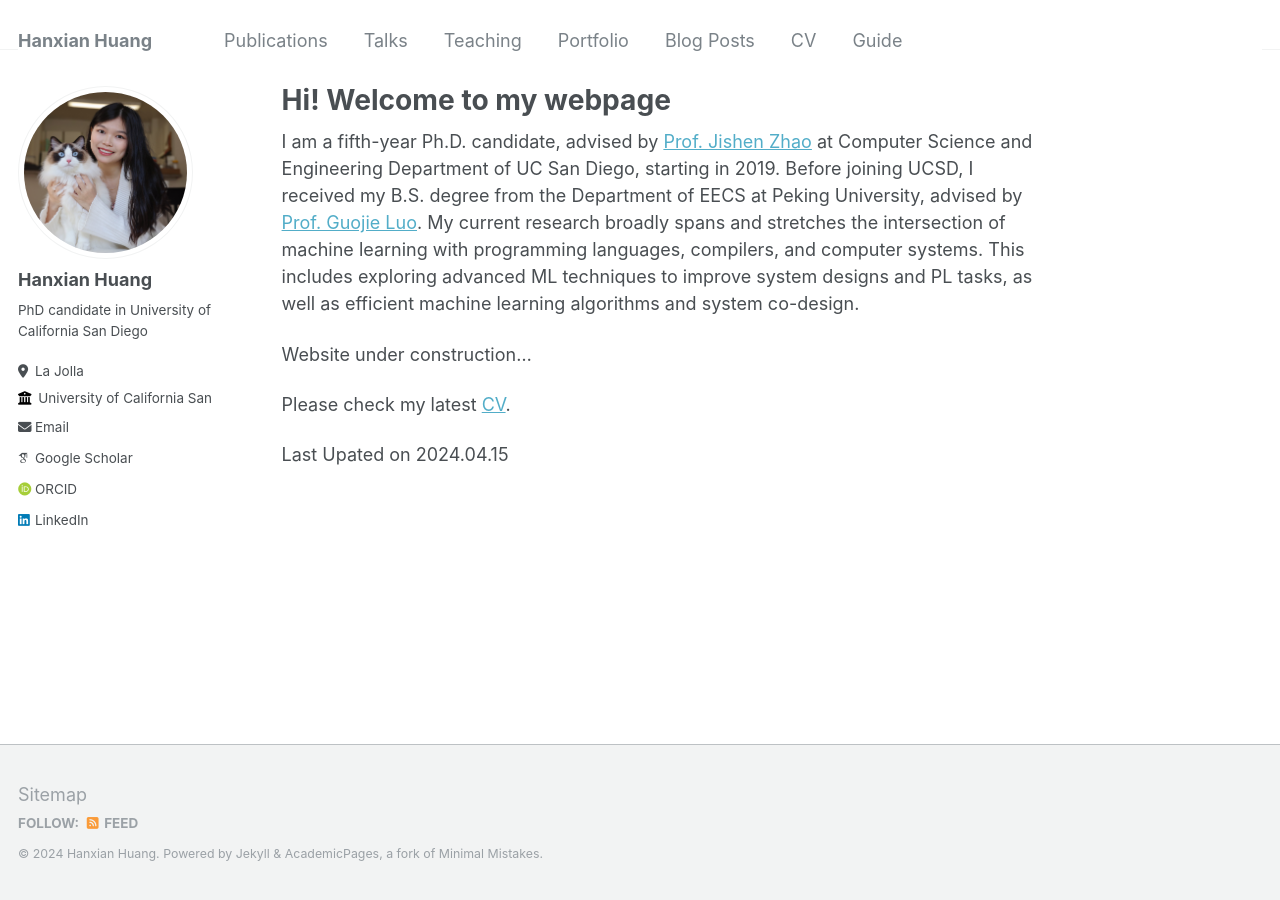
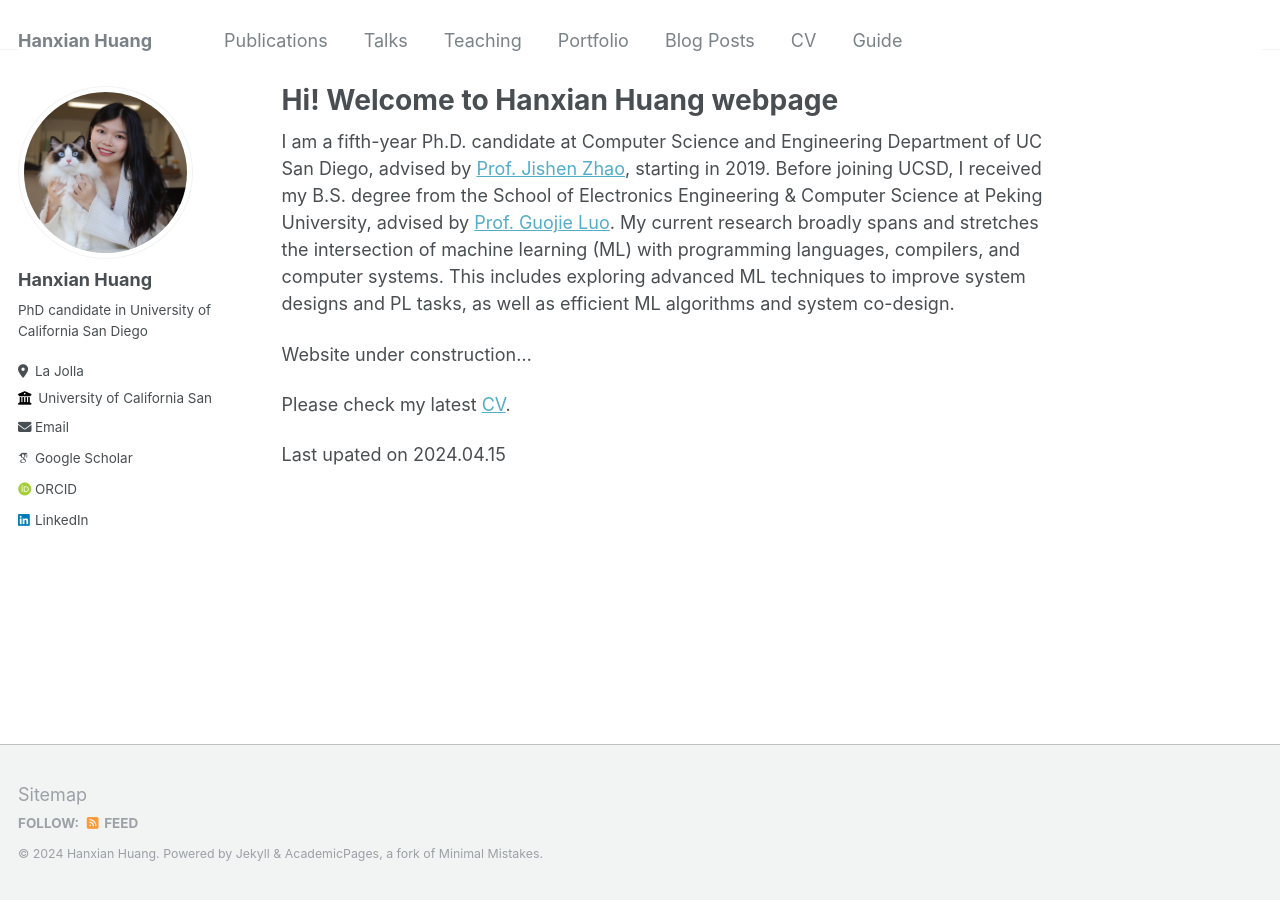
Before and after one commit to Hanxian97/Hanxian97.github.io, a Jekyll site: the page built from _pages/about.md, in a window 1280 px wide. Built offline with Jekyll 4.4.1, drawn with Linux system fonts in a browser that asks for light colours; some web fonts are replaced.

Commit message:
Update about.md

```diff
--- a/_pages/about.md
+++ b/_pages/about.md
@@ -1,19 +1,19 @@
 ---
 permalink: /
-title: "Hi! Welcome to my webpage"
+title: "Hi! Welcome to Hanxian Huang webpage"
 author_profile: true
 redirect_from:
   - /about/
   - /about.html
 ---
 
-I am a fifth-year Ph.D. candidate, advised by [Prof. Jishen Zhao](https://cseweb.ucsd.edu/~jzhao/index.html) at Computer Science and Engineering Department of UC San Diego, starting in 2019. Before joining UCSD, I received my B.S. degree from the Department of EECS at Peking University, advised by [Prof. Guojie Luo](https://ceca.pku.edu.cn/en/people_/faculty_/guojie_luo/). My current research broadly spans and stretches the intersection of machine learning with programming languages, compilers, and computer systems. This includes exploring advanced ML techniques to improve system designs and PL tasks, as well as efficient machine learning algorithms and system co-design.
+I am a fifth-year Ph.D. candidate at Computer Science and Engineering Department of UC San Diego, advised by [Prof. Jishen Zhao](https://cseweb.ucsd.edu/~jzhao/index.html), starting in 2019. Before joining UCSD, I received my B.S. degree from the School of Electronics Engineering & Computer Science at Peking University, advised by [Prof. Guojie Luo](https://ceca.pku.edu.cn/en/people_/faculty_/guojie_luo/). My current research broadly spans and stretches the intersection of machine learning (ML) with programming languages, compilers, and computer systems. This includes exploring advanced ML techniques to improve system designs and PL tasks, as well as efficient ML algorithms and system co-design.
 
 Website under construction...
 
 Please check my latest [CV](http://Hanxian97.github.io/Hanxian_CV_updated_042024.pdf).
 
-Last Upated on 2024.04.15
+Last upated on 2024.04.15
 
 <!---This is the front page of a website that is powered by the [academicpages template](https://github.com/academicpages/academicpages.github.io) and hosted on GitHub pages. [GitHub pages](https://pages.github.com) is a free service in which websites are built and hosted from code and data stored in a GitHub repository, automatically updating when a new commit is made to the respository. This template was forked from the [Minimal Mistakes Jekyll Theme](https://mmistakes.github.io/minimal-mistakes/) created by Michael Rose, and then extended to support the kinds of content that academics have: publications, talks, teaching, a portfolio, blog posts, and a dynamically-generated CV. You can fork [this repository](https://github.com/academicpages/academicpages.github.io) right now, modify the configuration and markdown files, add your own PDFs and other content, and have your own site for free, with no ads! An older version of this template powers my own personal website at [stuartgeiger.com](http://stuartgeiger.com), which uses [this Github repository](https://github.com/staeiou/staeiou.github.io).
 
```
